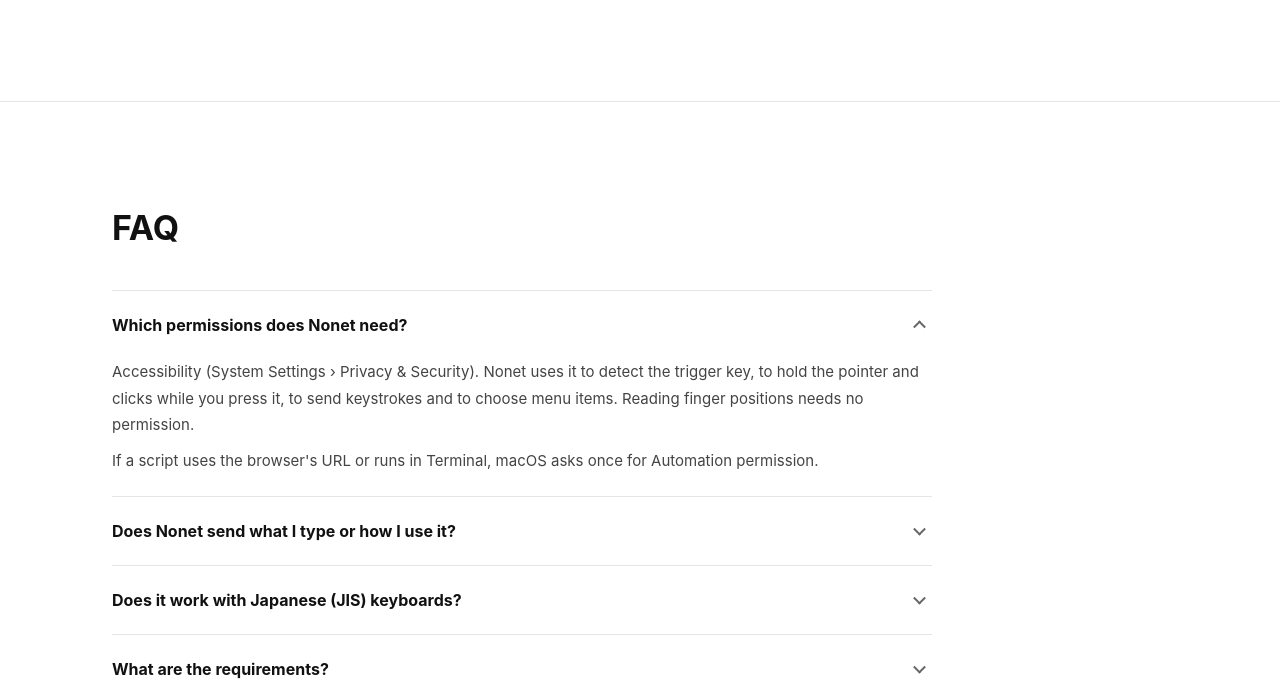
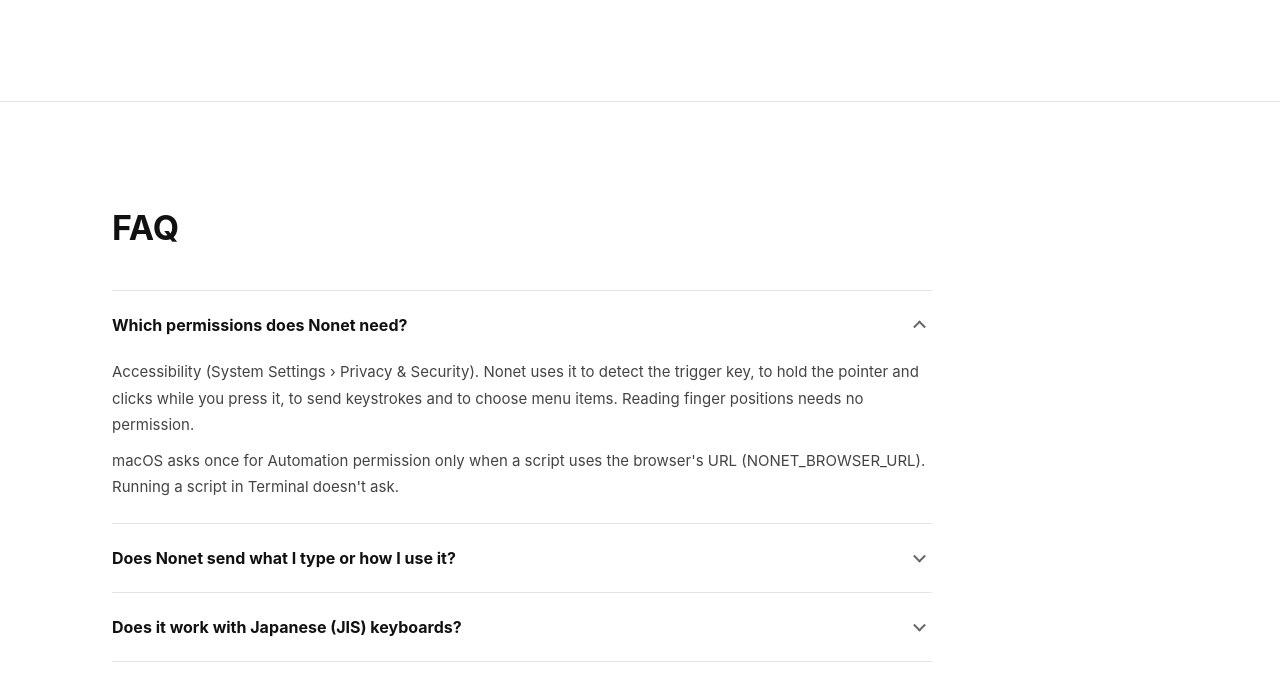
Before and after one commit to iam74k4/Apple-Nonet, a plain HTML site: page site/en/index.html in a window 1280 px wide. Both pictures are taken after a click on the heading "Which permissions does Nonet need?". Shown: the part 3852-4541 px from the top of the page. Drawn offline with Linux system fonts and the light colour scheme.

Commit message:
Add English for the new script help, fix the site FAQ about Automation
Only the browser URL asks for Automation; running a script in Terminal doesn't.

Co-Authored-By: Claude Opus 5.5 <noreply@anthropic.com>

```diff
--- a/site/en/index.html
+++ b/site/en/index.html
@@ -304,7 +304,7 @@
           <summary>Which permissions does Nonet need?</summary>
           <div class="answer">
             <p>Accessibility (System Settings › Privacy &amp; Security). Nonet uses it to detect the trigger key, to hold the pointer and clicks while you press it, to send keystrokes and to choose menu items. Reading finger positions needs no permission.</p>
-            <p>If a script uses the browser's URL or runs in Terminal, macOS asks once for Automation permission.</p>
+            <p>macOS asks once for Automation permission only when a script uses the browser's URL (NONET_BROWSER_URL). Running a script in Terminal doesn't ask.</p>
           </div>
         </details>
         <details>
```
Also changed, not shown: site/index.html (+1 -1 lines), 1 other file.
